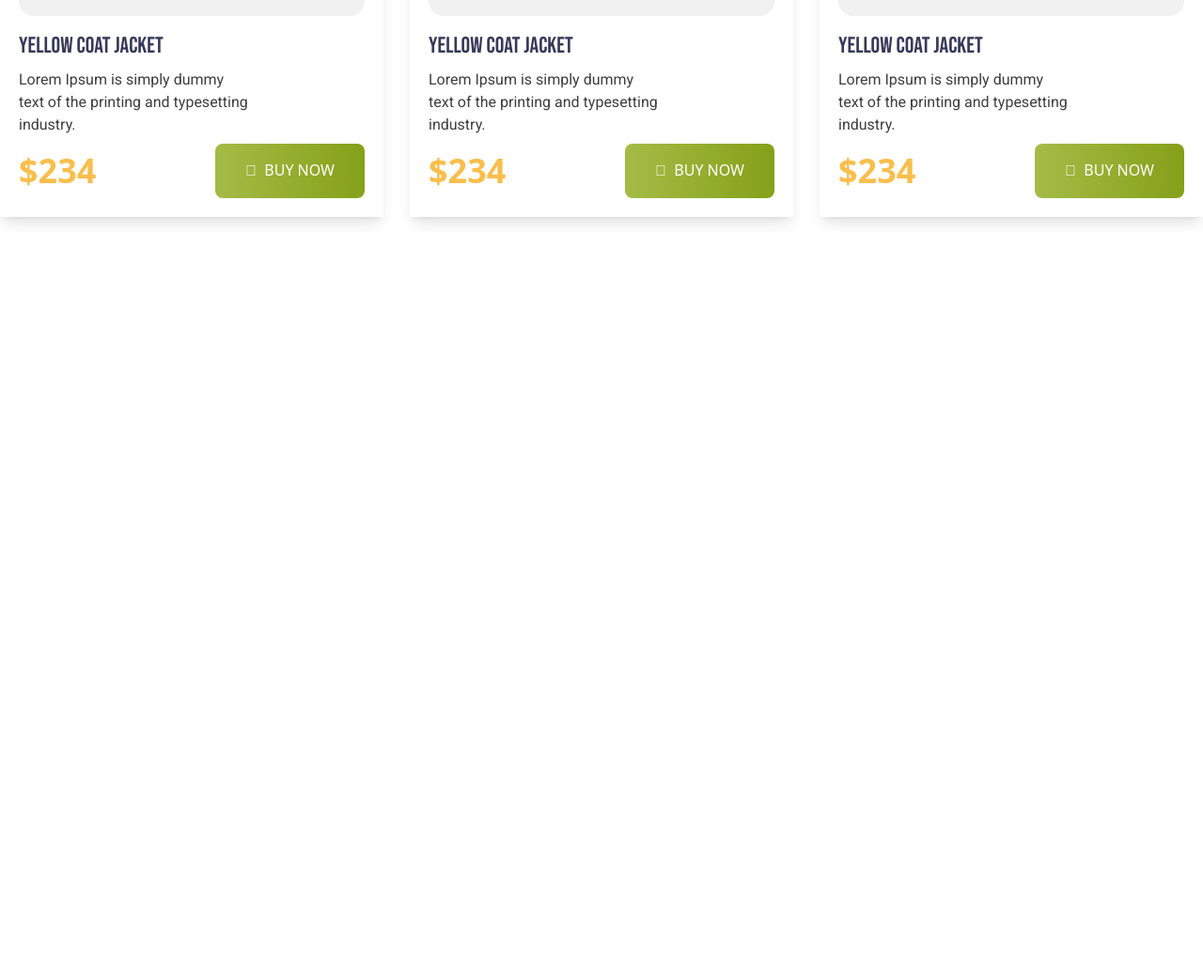
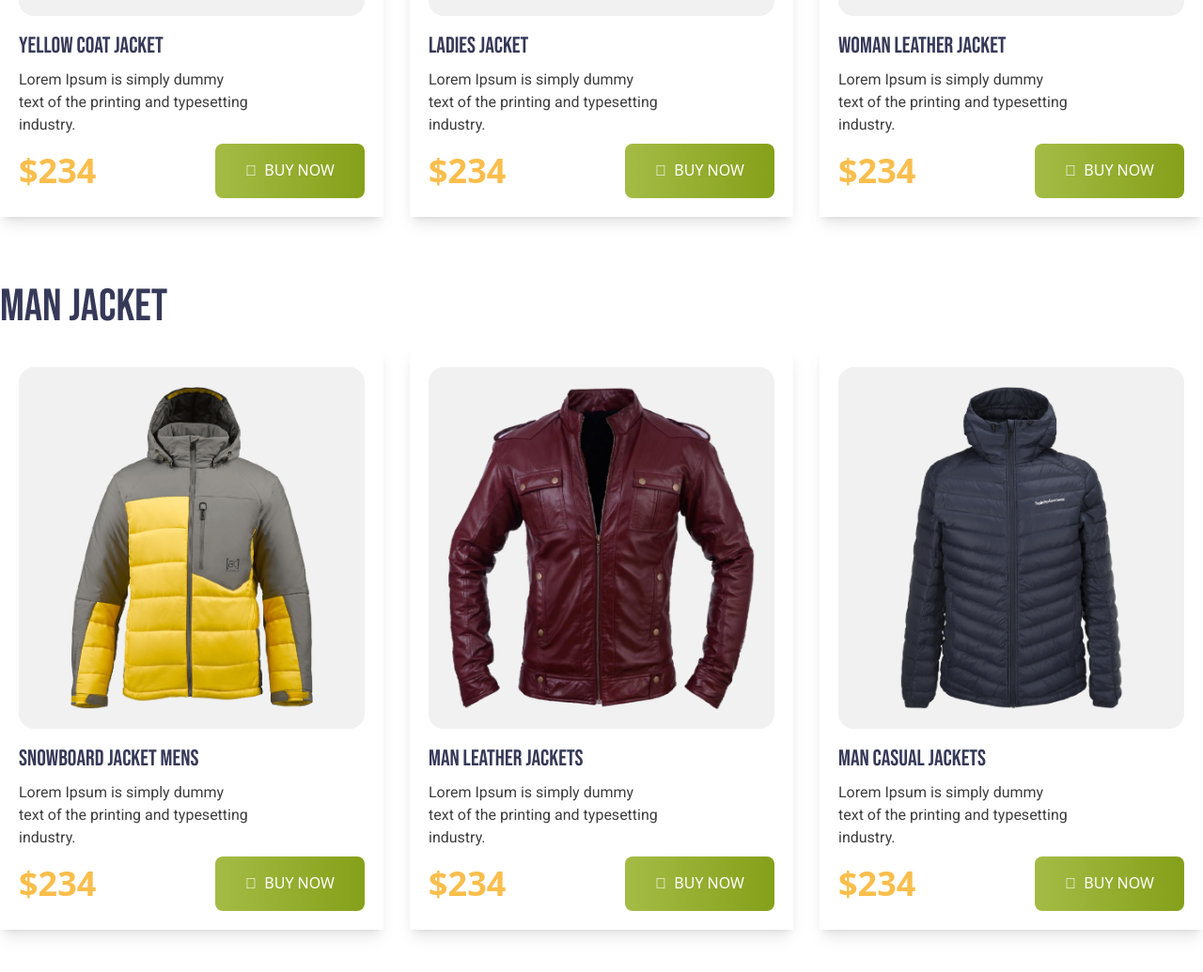
Before and after one commit to niladhikari/Penguin-fashion, a plain HTML site: page index.html in a window 1280 px wide. Shown: the part 1187-2222 px from the top of the page at 94% size. Before the commit the page ends 1442 px from the top, so only its background shows below. Drawn offline with nearby package versions, Linux system fonts and the light colour scheme.

Commit message:
add woman jacket section done

```diff
--- a/index.html
+++ b/index.html
@@ -87,7 +87,7 @@
                     <div class="bg-[#F1F1F1] p-5 rounded-2xl">
                         <img src="images/jacket-2.png" alt="">
                     </div>
-                    <h3 class="text-2xl font-normal font text-[#363958] pt-4">Yellow Coat Jacket </h3>
+                    <h3 class="text-2xl font-normal font text-[#363958] pt-4">Ladies Jacket  </h3>
                     <p class="md:w-2/3 text-[#3E3E3E] font-normal text-base py-2 font-roboto">Lorem Ipsum is simply
                         dummy
                         text of the
@@ -105,7 +105,68 @@
                     <div class="bg-[#F1F1F1] p-5 rounded-2xl">
                         <img src="images/jacket-3.png" alt="">
                     </div>
-                    <h3 class="text-2xl font-normal font text-[#363958] pt-4">Yellow Coat Jacket </h3>
+                    <h3 class="text-2xl font-normal font text-[#363958] pt-4">Woman Leather Jacket  </h3>
+                    <p class="md:w-2/3 text-[#3E3E3E] font-normal text-base py-2 font-roboto">Lorem Ipsum is simply
+                        dummy
+                        text of the
+                        printing and typesetting industry.</p>
+                    <div class="flex justify-between items-center">
+                        <h3 class="text-4xl font-black text-[#FABE4C]">$234</h3>
+                        <button
+                            class="py-4 bg- pr-8 text-[#FFF] font-medium rounded-lg bg-gradient-to-r from-[#A4BC46] to-[#85A019] uppercase">
+                            <i class="fa-solid fa-cart-shopping pl-8 pr-2 text-base font"></i>buy now</button>
+                    </div>
+                </div>
+            </div>
+        </section>
+
+          <!-- woman section start -->
+          <section class="mt-12 mb-14">
+            <h3 class="text-5xl font-normal text-center md:text-left text-[#363958] uppercase font pb-5">Man Jacket</h3>
+
+            <div class=" grid grid-cols-1 pb-6 md:grid-cols-2 lg:grid-cols-3 gap-7">
+                <!-- jecket 1 -->
+                <div class="p-5 shadow-lg">
+                    <div class="bg-[#F1F1F1] p-5 rounded-2xl">
+                        <img src="images/jacket-4.png" alt="">
+                    </div>
+                    <h3 class="text-2xl font-normal font text-[#363958] pt-4">Snowboard Jacket Mens </h3>
+                    <p class="md:w-2/3 text-[#3E3E3E] font-normal text-base py-2 font-roboto">Lorem Ipsum is simply
+                        dummy
+                        text of the
+                        printing and typesetting industry.</p>
+                    <div class="flex justify-between items-center">
+                        <h3 class="text-4xl font-black text-[#FABE4C]">$234</h3>
+                        <button
+                            class="py-4 bg- pr-8 text-[#FFF] font-medium rounded-lg bg-gradient-to-r from-[#A4BC46] to-[#85A019] uppercase">
+                            <i class="fa-solid fa-cart-shopping pl-8 pr-2 text-base font"></i>buy now</button>
+                    </div>
+                </div>
+
+                <!-- jecket 2 -->
+                <div class="p-5 shadow-lg">
+                    <div class="bg-[#F1F1F1] p-5 rounded-2xl">
+                        <img src="images/jacket-5.png" alt="">
+                    </div>
+                    <h3 class="text-2xl font-normal font text-[#363958] pt-4">Man Leather Jackets </h3>
+                    <p class="md:w-2/3 text-[#3E3E3E] font-normal text-base py-2 font-roboto">Lorem Ipsum is simply
+                        dummy
+                        text of the
+                        printing and typesetting industry.</p>
+                    <div class="flex justify-between items-center">
+                        <h3 class="text-4xl font-black text-[#FABE4C]">$234</h3>
+                        <button
+                            class="py-4 bg- pr-8 text-[#FFF] font-medium rounded-lg bg-gradient-to-r from-[#A4BC46] to-[#85A019] uppercase">
+                            <i class="fa-solid fa-cart-shopping pl-8 pr-2 text-base font"></i>buy now</button>
+                    </div>
+                </div>
+
+                <!-- jecket 3 -->
+                <div class="p-5 shadow-lg">
+                    <div class="bg-[#F1F1F1] p-5 rounded-2xl">
+                        <img src="images/jacket-6.png" alt="">
+                    </div>
+                    <h3 class="text-2xl font-normal font text-[#363958] pt-4">Man Casual Jackets </h3>
                     <p class="md:w-2/3 text-[#3E3E3E] font-normal text-base py-2 font-roboto">Lorem Ipsum is simply
                         dummy
                         text of the
```
